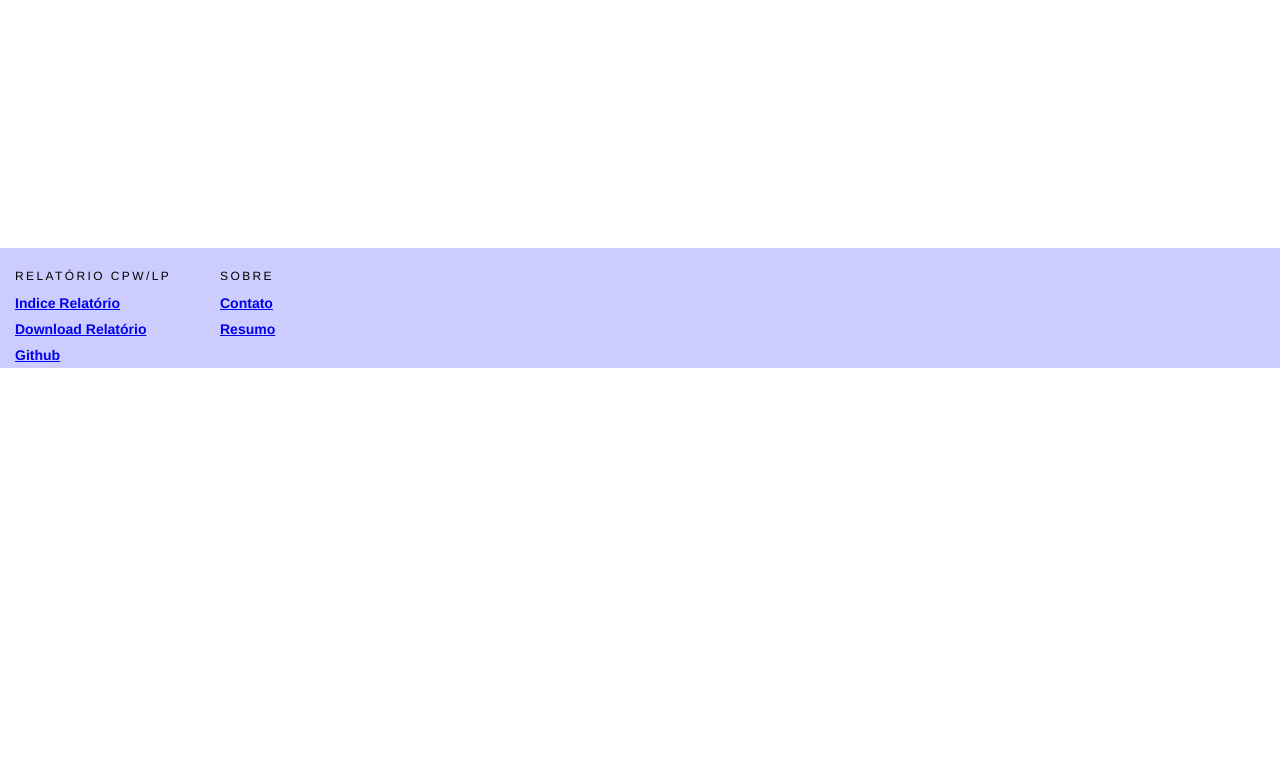
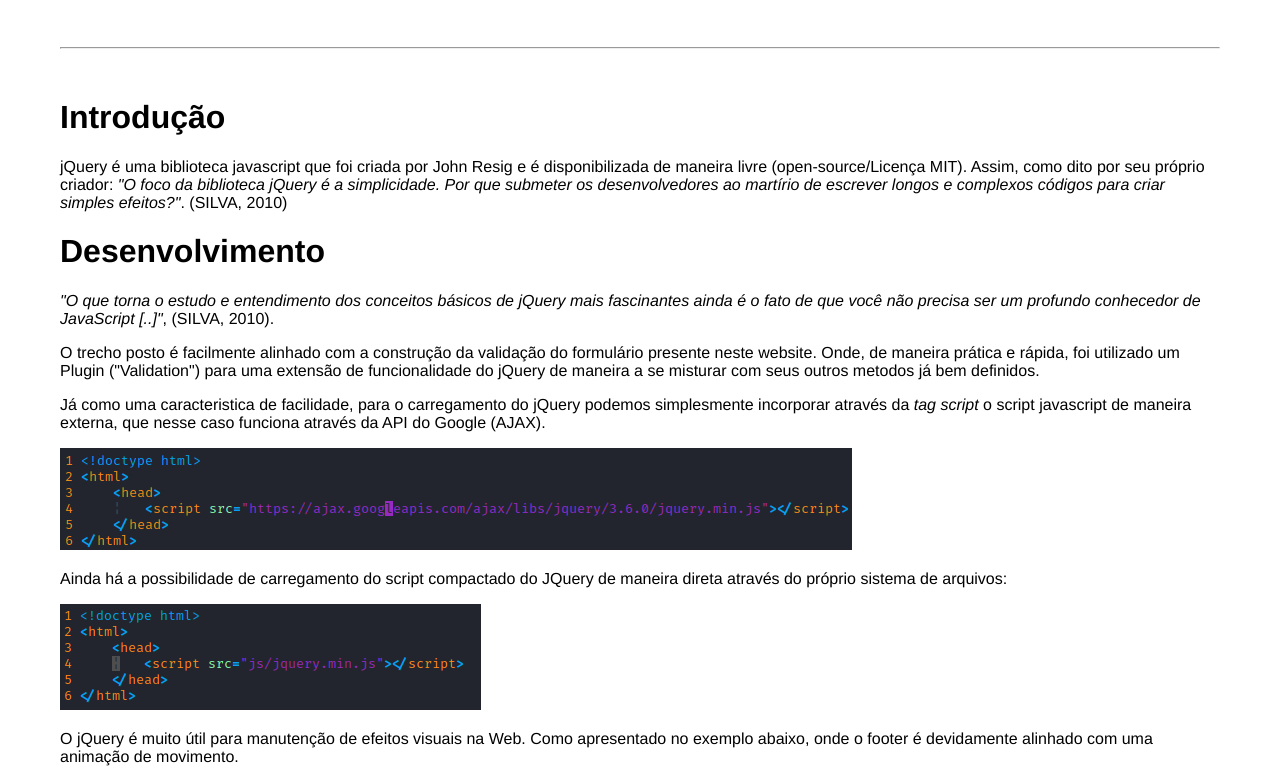
Before and after one commit to lzunho-afk/att_cpw, a plain HTML site: page att_cpw_pt/index.html in a window 1280 px wide. Shown: the part 552-1322 px from the top of the page. Before the commit the page ends 920 px from the top, so only its background shows below. Drawn offline with Linux system fonts and the light colour scheme.

Commit message:
Source-Code refs page && index page text

```diff
--- a/att_cpw_pt/index.html
+++ b/att_cpw_pt/index.html
@@ -43,8 +43,34 @@
                     <li><a href="#apendices">Apêndices</a></li>
                 </ul>
             </div>
+            <hr style="margin-top: 50px; margin-bottom: 50px;">
             <div id="content">
+                <h1 id="introducao">Introdução</h1>
+                <p>jQuery é uma biblioteca javascript que foi criada por John Resig e é disponibilizada de
+                maneira livre (open-source/Licença MIT). Assim, como dito por seu próprio criador: <i>"O foco da
+                biblioteca jQuery é a simplicidade. Por que submeter os desenvolvedores ao martírio de escrever
+                longos e complexos códigos para criar simples efeitos?"</i>. (SILVA, 2010)</p>
 
+                <h1 id="desenvolvimento">Desenvolvimento</h1>
+                <p><i>"O que torna o estudo e entendimento dos conceitos básicos de jQuery mais fascinantes ainda é
+                o fato de que você não precisa ser um profundo conhecedor de JavaScript [..]"</i>, (SILVA, 2010).</p>
+                <p>O trecho posto é facilmente alinhado com a construção da validação do formulário presente neste
+                website. Onde, de maneira prática e rápida, foi utilizado um Plugin ("Validation") para uma extensão
+                de funcionalidade do jQuery de maneira a se misturar com seus outros metodos já bem definidos.
+                <p>Já como uma caracteristica de facilidade, para o carregamento do jQuery podemos simplesmente incorporar
+                através da <i>tag script</i> o script javascript de maneira externa, que nesse caso funciona através da
+                API do Google (AJAX).</p>
+                <img src="img/jquery_google_api.png" alt="JQuery incorporado através da API do Google">
+                <p>Ainda há a possibilidade de carregamento do script compactado do JQuery de maneira direta
+                através do próprio sistema de arquivos:</p>
+                <img src="img/jquery_fs.png" alt="JQuery incorporado através do sistema de arquivos">
+                <p>O jQuery é muito útil para manutenção de efeitos visuais na Web. Como apresentado no exemplo abaixo,
+                onde o footer é devidamente alinhado com uma animação de movimento.</p>
+                <img src="img/efect_footer.png">
+
+                <h1 id="conclusao-visita">Conclusão</h1>
+                <p>Portanto, concluimos que o jQuery, juntamente com os diversos Plugins presentes na comunidade, é um
+                grande pilar da construção de sites, seja por sua facilidade, acessibilidade ou curva de aprendizagem.</p>
             </div>
         </main>
         <footer>
```
Also changed, not shown: att_cpw_pt/fontes.html (+2 -0 lines), att_cpw_pt/img/efect_footer.png (added), att_cpw_pt/img/jquery_fs.png (added), att_cpw_pt/img/jquery_google_api.png (added).
